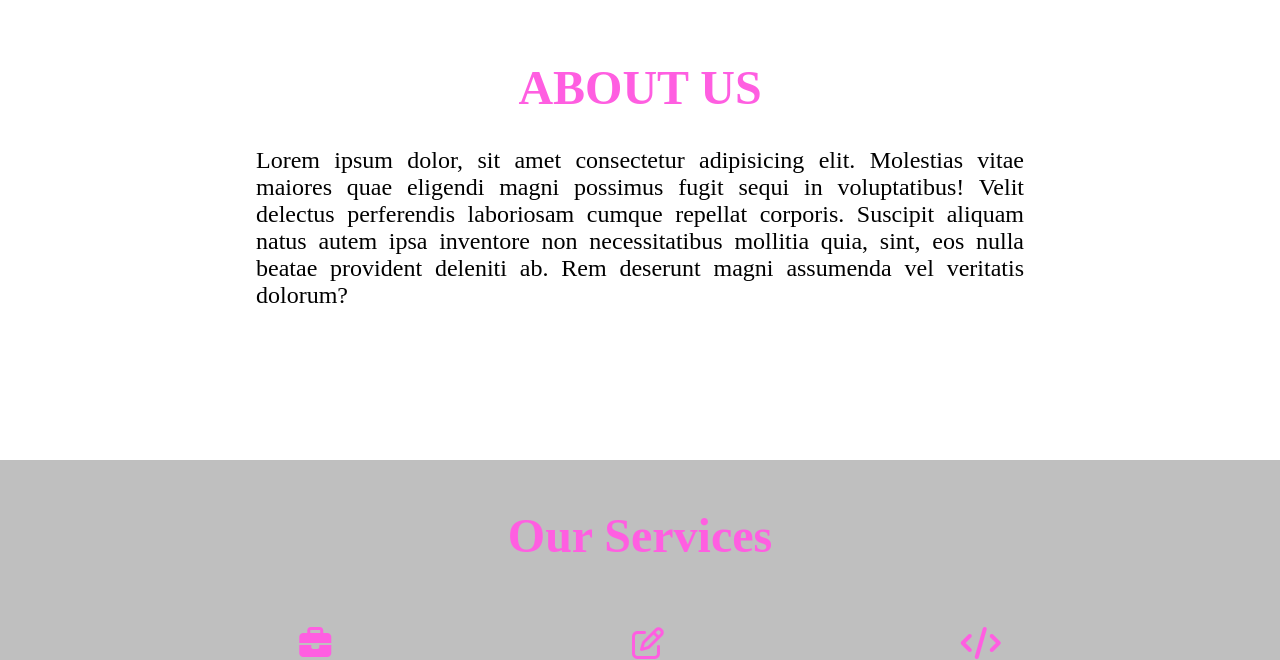
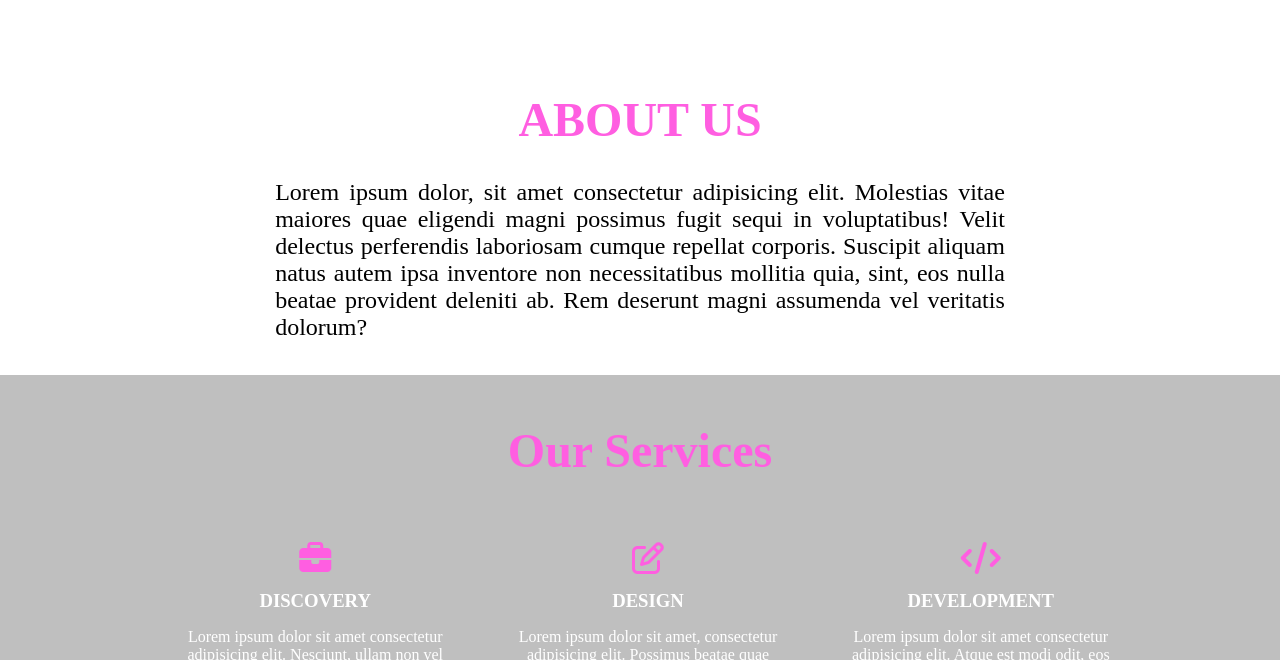
Before and after one commit to GSG-G9/Teamportfolio-hassan-afan-alaa-iman, a plain HTML site: page index.html in a window 1280 px wide. Shown: the part 820-1480 px from the top of the page. Drawn offline with Linux system fonts and the light colour scheme.

Commit message:
moding height of about me

```diff
--- a/css/style.css
+++ b/css/style.css
@@ -557,7 +557,8 @@ height: 10%;
 }
 
 #about-us{
-  height: 50vh;
+  height: auto;
+  padding: 2rem;
 }
 
 .about-us-container{
```
